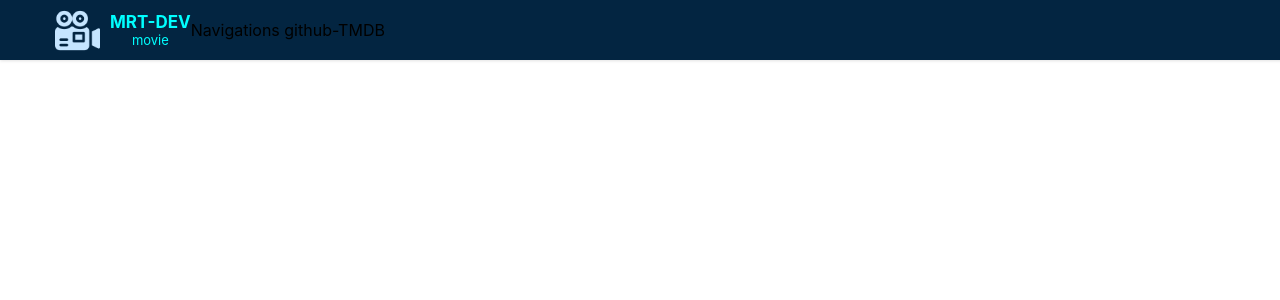
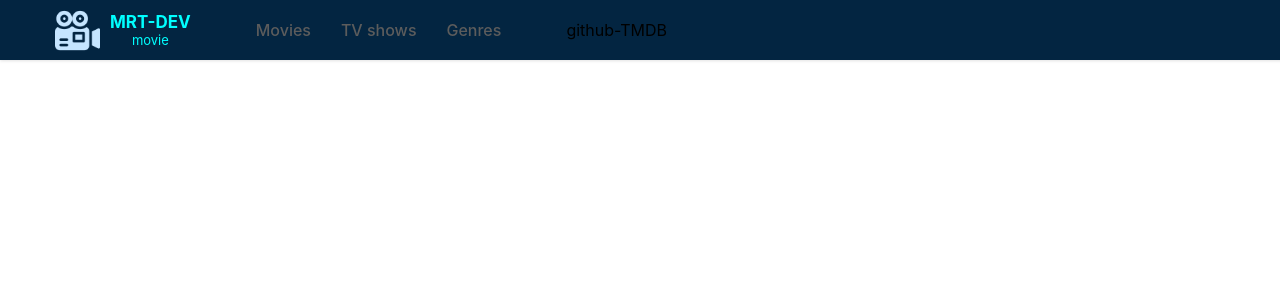
Before and after one commit to hangeldimyrat/react-movie, a React (Create React App) app: page / in a window 1280 px wide. Shown: the top 300 px of the page. Built offline with nearby package versions, Linux system fonts and the light colour scheme.

Commit message:
add navigation items

```diff
--- a/src/components/Navigation/Navigation.js
+++ b/src/components/Navigation/Navigation.js
@@ -1,11 +1,28 @@
 import React from 'react';
 
 import './Navigation.css';
+import NavigationItem from './NavigationItem/NavigationItem';
 
 const navigation = () => (
 
     <div className='Navigation'>
+        <NavigationItem title='Movies'>
+            <a href='#'>Link</a>
+            <a href='#'>Link</a>
+            <a href='#'>Link</a>
+        </NavigationItem>
 
+        <NavigationItem title='TV shows'>
+            <a href='#'>Link</a>
+            <a href='#'>Link</a>
+            <a href='#'>Link</a>
+        </NavigationItem>
+
+        <NavigationItem title='Genres'>
+            <a href='#'>Link</a>
+            <a href='#'>Link</a>
+            <a href='#'>Link</a>
+        </NavigationItem>
     </div>
 );
 
--- a/src/containers/Header/Header.js
+++ b/src/containers/Header/Header.js
@@ -2,12 +2,14 @@ import React, {Component} from 'react';
 
 import Logo from '../../components/Logo/Logo';
 import './Header.css';
+import Navigation from '../../components/Navigation/Navigation';
 
 class Header extends Component {
     render () {
         return (
             <div className='Header'>
-                <Logo />  Navigations  github-TMDB
+                <Logo />
+                <Navigation />  github-TMDB
             </div>
         );
     }
```
Also changed, not shown: src/components/Navigation/NavigationItem/NavigationItem.css (renamed from src/components/Navigation/NavigationItem/NavigationItems.css), src/components/Navigation/NavigationItem/NavigationItem.js (renamed from src/components/Navigation/NavigationItem/NavigationItems.js), 1 other file (tests, documents, lock files or other folders).
